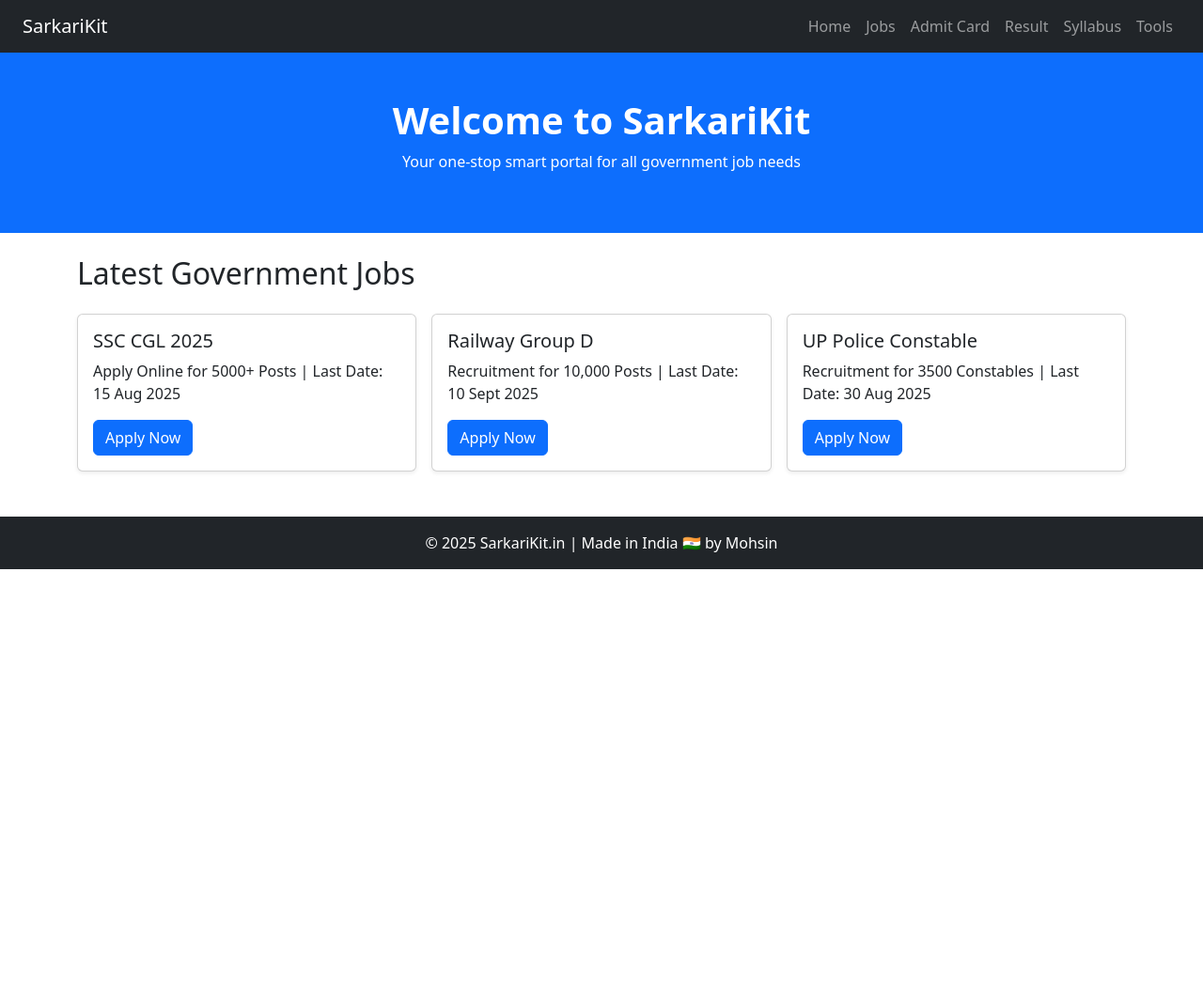
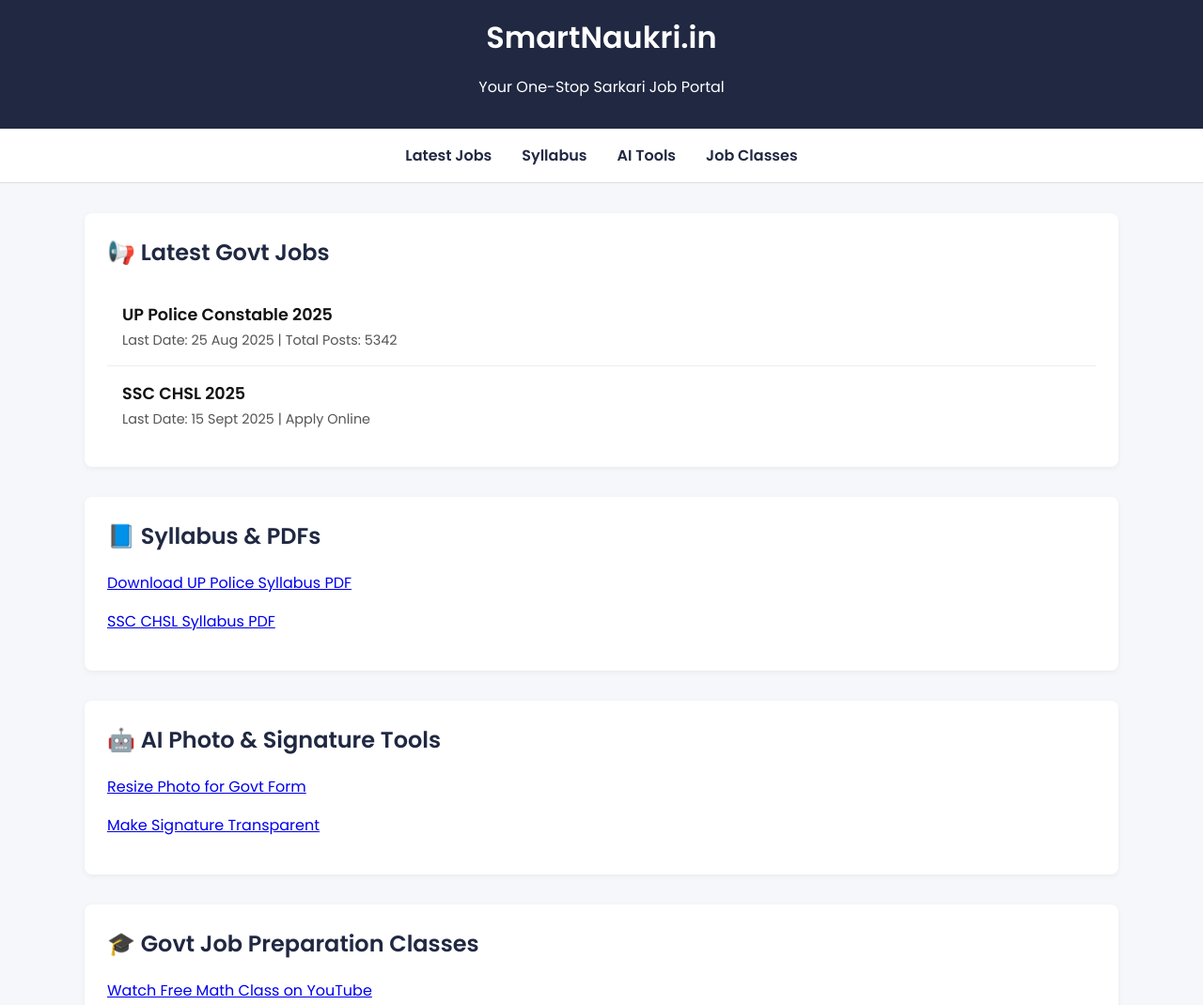
Before and after one commit to Moshinrza/sarkarikit, a plain HTML site: page index.html in a window 1280 px wide. Shown: the top 1070 px of the page at 94% size. Before the commit the page ends 800 px from the top, so only its background shows below. Drawn offline with nearby package versions, Linux system fonts and the light colour scheme; files that its build step writes are made by us from their sources.

Commit message:
Update index.html

```diff
--- a/index.html
+++ b/index.html
@@ -2,78 +2,130 @@
 <html lang="en">
 <head>
   <meta charset="UTF-8" />
-  <meta name="viewport" content="width=device-width, initial-scale=1.0"/>
-  <title>SarkariKit - Smart Govt Job Portal</title>
-  <link rel="stylesheet" href="css/style.css" />
-  <link href="https://cdn.jsdelivr.net/npm/bootstrap@5.3.0/dist/css/bootstrap.min.css" rel="stylesheet"/>
+  <meta name="viewport" content="width=device-width, initial-scale=1.0" />
+  <title>SmartNaukri - Govt Job Updates</title>
+  <link href="https://fonts.googleapis.com/css2?family=Poppins:wght@400;600&display=swap" rel="stylesheet">
+  <style>
+    body {
+      margin: 0;
+      font-family: 'Poppins', sans-serif;
+      background: #f5f7fa;
+      color: #333;
+    }
+    header {
+      background-color: #202842;
+      color: #fff;
+      padding: 1rem 2rem;
+      text-align: center;
+    }
+    header h1 {
+      margin: 0;
+      font-size: 2rem;
+    }
+    nav {
+      display: flex;
+      justify-content: center;
+      background: #fff;
+      border-bottom: 1px solid #ddd;
+    }
+    nav a {
+      padding: 1rem;
+      text-decoration: none;
+      color: #202842;
+      font-weight: 600;
+    }
+    nav a:hover {
+      background: #f0f0f0;
+    }
+    .container {
+      max-width: 1100px;
+      margin: 2rem auto;
+      padding: 0 1rem;
+    }
+    .section {
+      background: #fff;
+      border-radius: 8px;
+      box-shadow: 0 2px 6px rgba(0,0,0,0.05);
+      padding: 1.5rem;
+      margin-bottom: 2rem;
+    }
+    .section h2 {
+      margin-top: 0;
+      font-size: 1.5rem;
+      color: #202842;
+    }
+    .job-card {
+      padding: 1rem;
+      border-bottom: 1px solid #eee;
+    }
+    .job-card:last-child {
+      border-bottom: none;
+    }
+    .job-card h3 {
+      margin: 0;
+      font-size: 1.1rem;
+      color: #111;
+    }
+    .job-card p {
+      margin: 0.25rem 0 0;
+      font-size: 0.9rem;
+      color: #555;
+    }
+    footer {
+      text-align: center;
+      font-size: 0.85rem;
+      padding: 1rem;
+      background: #202842;
+      color: white;
+    }
+  </style>
 </head>
 <body>
-
-  <!-- Navbar -->
-  <nav class="navbar navbar-expand-lg navbar-dark bg-dark px-4">
-    <a class="navbar-brand" href="#">SarkariKit</a>
-    <button class="navbar-toggler" type="button" data-bs-toggle="collapse" data-bs-target="#navbarNav">
-      <span class="navbar-toggler-icon"></span>
-    </button>
-    <div class="collapse navbar-collapse" id="navbarNav">
-      <ul class="navbar-nav ms-auto">
-        <li class="nav-item"><a class="nav-link" href="index.html">Home</a></li>
-        <li class="nav-item"><a class="nav-link" href="jobs.html">Jobs</a></li>
-        <li class="nav-item"><a class="nav-link" href="admit.html">Admit Card</a></li>
-        <li class="nav-item"><a class="nav-link" href="result.html">Result</a></li>
-        <li class="nav-item"><a class="nav-link" href="syllabus.html">Syllabus</a></li>
-        <li class="nav-item"><a class="nav-link" href="tools.html">Tools</a></li>
-      </ul>
-    </div>
+  <header>
+    <h1>SmartNaukri.in</h1>
+    <p>Your One-Stop Sarkari Job Portal</p>
+  </header>
+  <nav>
+    <a href="#latest">Latest Jobs</a>
+    <a href="#syllabus">Syllabus</a>
+    <a href="#ai-tools">AI Tools</a>
+    <a href="#classes">Job Classes</a>
   </nav>
 
-  <!-- Banner -->
-  <header class="bg-primary text-white text-center py-5 mb-4">
-    <div class="container">
-      <h1 class="fw-bold">Welcome to SarkariKit</h1>
-      <p>Your one-stop smart portal for all government job needs</p>
-    </div>
-  </header>
+  <div class="container">
+    <section id="latest" class="section">
+      <h2>📢 Latest Govt Jobs</h2>
+      <div class="job-card">
+        <h3>UP Police Constable 2025</h3>
+        <p>Last Date: 25 Aug 2025 | Total Posts: 5342</p>
+      </div>
+      <div class="job-card">
+        <h3>SSC CHSL 2025</h3>
+        <p>Last Date: 15 Sept 2025 | Apply Online</p>
+      </div>
+    </section>
 
-  <!-- Job Listings -->
-  <div class="container">
-    <h2 class="mb-4">Latest Government Jobs</h2>
-    <div class="row g-3">
-      <div class="col-md-4">
-        <div class="card h-100 shadow-sm">
-          <div class="card-body">
-            <h5 class="card-title">SSC CGL 2025</h5>
-            <p class="card-text">Apply Online for 5000+ Posts | Last Date: 15 Aug 2025</p>
-            <a href="#" class="btn btn-primary">Apply Now</a>
-          </div>
-        </div>
-      </div>
-      <div class="col-md-4">
-        <div class="card h-100 shadow-sm">
-          <div class="card-body">
-            <h5 class="card-title">Railway Group D</h5>
-            <p class="card-text">Recruitment for 10,000 Posts | Last Date: 10 Sept 2025</p>
-            <a href="#" class="btn btn-primary">Apply Now</a>
-          </div>
-        </div>
-      </div>
-      <div class="col-md-4">
-        <div class="card h-100 shadow-sm">
-          <div class="card-body">
-            <h5 class="card-title">UP Police Constable</h5>
-            <p class="card-text">Recruitment for 3500 Constables | Last Date: 30 Aug 2025</p>
-            <a href="#" class="btn btn-primary">Apply Now</a>
-          </div>
-        </div>
-      </div>
-    </div>
+    <section id="syllabus" class="section">
+      <h2>📘 Syllabus & PDFs</h2>
+      <p><a href="#">Download UP Police Syllabus PDF</a></p>
+      <p><a href="#">SSC CHSL Syllabus PDF</a></p>
+    </section>
+
+    <section id="ai-tools" class="section">
+      <h2>🤖 AI Photo & Signature Tools</h2>
+      <p><a href="#">Resize Photo for Govt Form</a></p>
+      <p><a href="#">Make Signature Transparent</a></p>
+    </section>
+
+    <section id="classes" class="section">
+      <h2>🎓 Govt Job Preparation Classes</h2>
+      <p><a href="#">Watch Free Math Class on YouTube</a></p>
+      <p><a href="#">General Awareness Marathon</a></p>
+    </section>
   </div>
 
-  <!-- Footer -->
-  <footer class="bg-dark text-white text-center py-3 mt-5">
-    <p class="mb-0">© 2025 SarkariKit.in | Made in India 🇮🇳 by Mohsin</p>
+  <footer>
+    © 2025 SmartNaukri.in | Built by Mohsin - Desi Tony Stark 💻
   </footer>
-
-  <script src="https://cdn.jsdelivr.net/npm/bootstrap@5.3.0/dist/js/bootstrap.bundle.min.js"></script>
 </body>
 </html>
```
